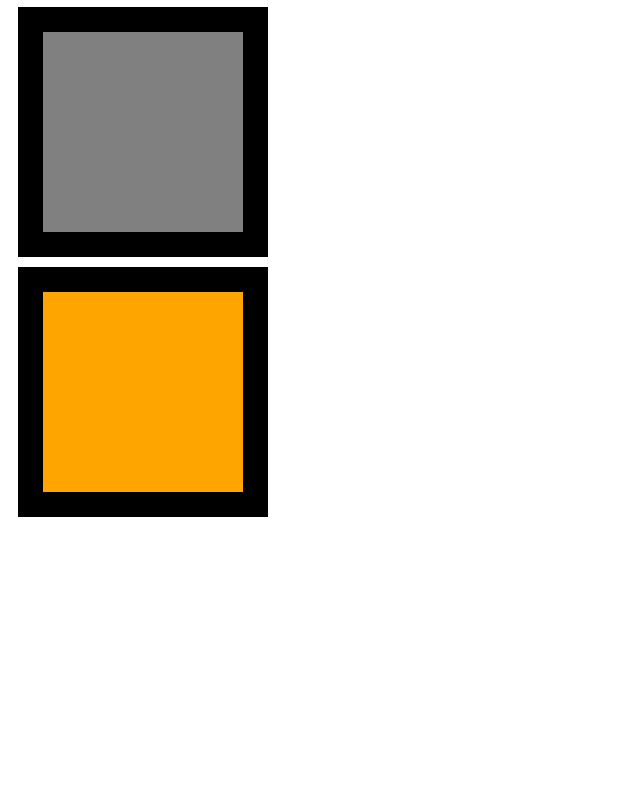
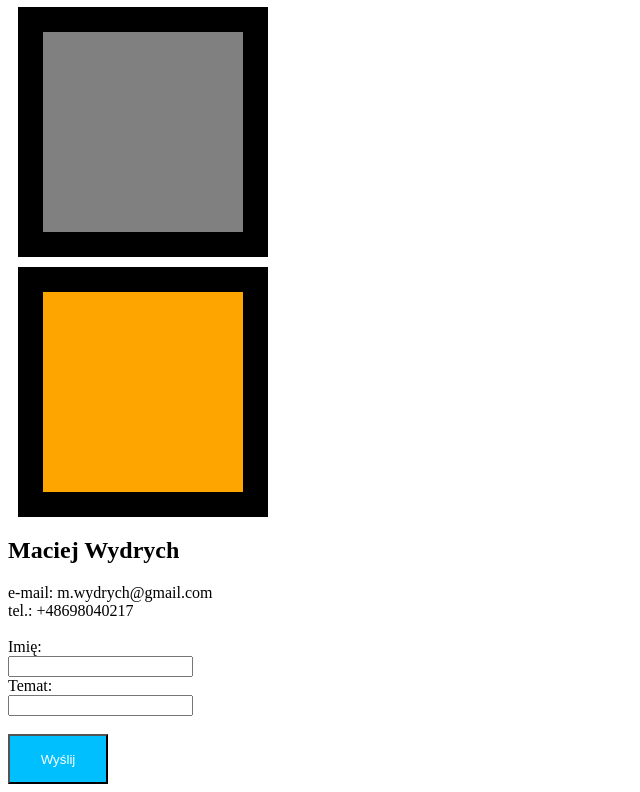
Before and after one commit to cpthardy/zadanie-15, a plain HTML site: page index.html in a window 1280 px wide. Shown: the part 727-1519 px from the top of the page, without its empty margins (0-640 px from the left). Before the commit the page ends 1254 px from the top, so only its background shows below. Drawn offline with Linux system fonts and the light colour scheme.

Commit message:
sekcja contact

```diff
--- a/index.html
+++ b/index.html
@@ -32,5 +32,23 @@
         <div class="portfolio-square" id="square2P"></div>
         <div class="portfolio-square" id="square3P"></div>
     </section>
+    <section id="contact">
+        <h2>Maciej Wydrych</h2>
+        <adress>
+            e-mail: m.wydrych@gmail.com<br>
+            tel.: +48698040217
+        </adress>
+        <br><br>
+        <form>
+        Imię:<br>
+        <input type="text" name="name" required>
+        <br>
+        Temat:<br>
+        <input type="text" name="topic" required>
+        <br><br>
+        <button id="submit_button" type="submit">Wyślij</button>
+
+    </form>
+    </section>
 </body>
 </html>
--- a/style.css
+++ b/style.css
@@ -47,3 +47,9 @@
 #square3P{
     background-color: orange;
 }
+#submit_button{
+    width: 100px;
+    height: 50px;
+    background-color: deepskyblue;
+    color: white;
+}
```
